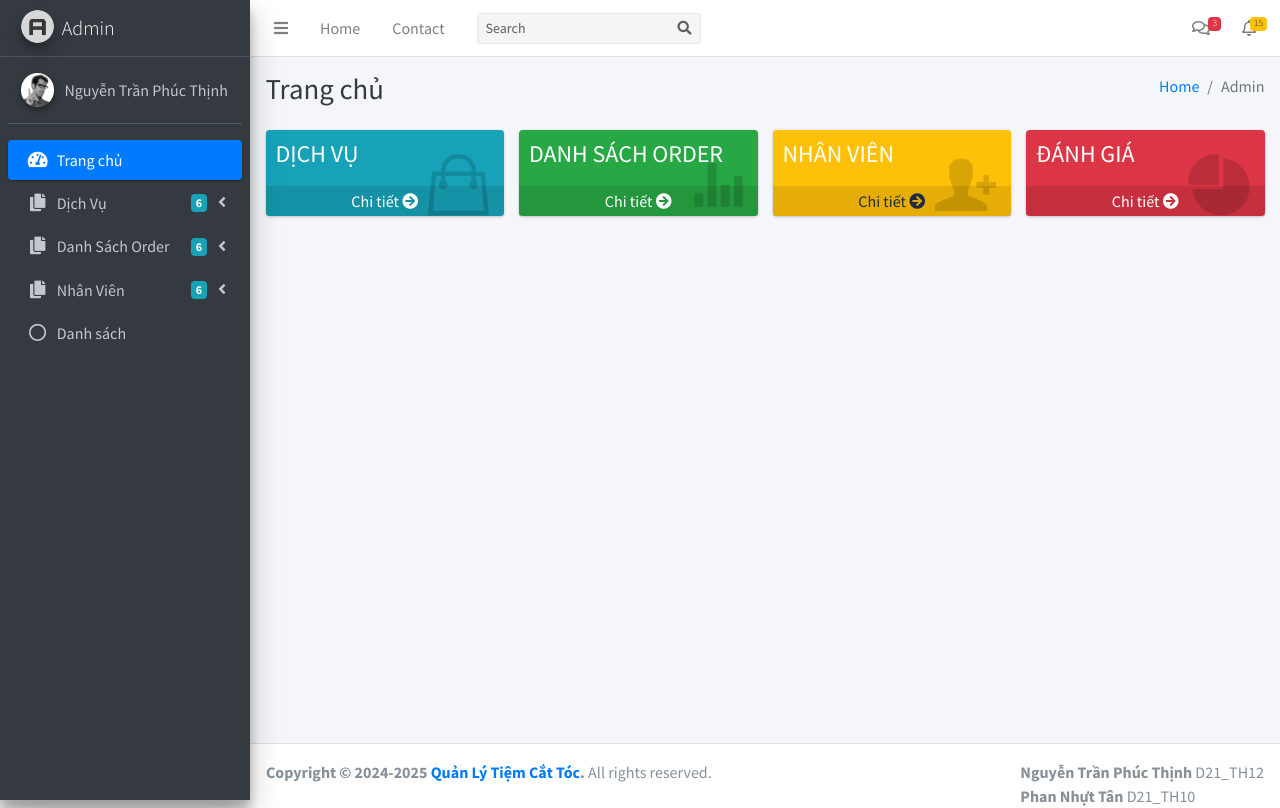
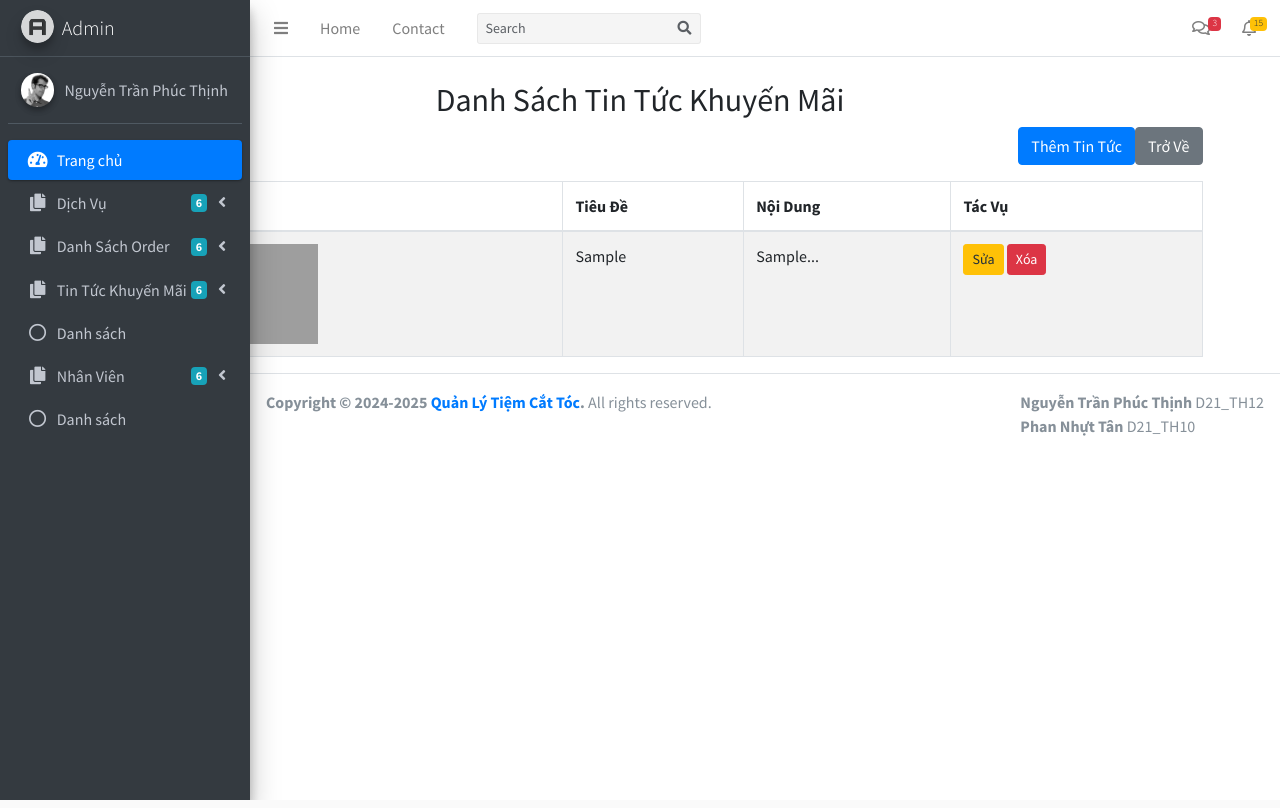
Before and after one commit to Nhut-Tan/bookingHairSalon, a PHP site: page /View/admin/index.php?controller=danhsachtintuc in a window 1280 px wide. Run offline with PHP 8.4, Linux system fonts and the light colour scheme; tables that the repository leaves empty or names only in its code hold one stand-in row (values such as "Sample post"); some libraries are stand-ins or nearby versions; grey boxes are pictures that could not be loaded.

Commit message:
thêm Xóa Sửa Tin Tức Khuyến Mãi Load Tin Tức Lên Trang Chủ!!!

```diff
--- /dev/null
+++ b/Controller/tintucController.php
@@ -0,0 +1,98 @@
+<?php
+require_once '../../Model/Tintuckhuyenmai.php';
+class TintucController {
+
+    // Hiển thị form thêm tin tức
+    public static function hienThiFormThemTinTuc() {
+        include '../../View/admin/pages/formthemtintuc.php'; // Hiển thị form thêm tin tức
+    }
+
+    // Hiển thị danh sách tin tức
+    public static function hienThiDanhSachTinTuc() {
+        $tintucs = Tintuckhuyenmai::layDanhSachTinTuc(); // Lấy danh sách tin tức từ Model
+        include '../../View/admin/pages/danhsachtintuc.php'; // Gọi trang danh sách tin tức
+    }
+
+    // Thêm tin tức
+    public static function themTintuc() {
+        if ($_SERVER['REQUEST_METHOD'] === 'POST') {
+            // Lấy dữ liệu từ form
+            $data = [
+                'tieude' => $_POST['tieude'] ?? '',
+                'noidung' => $_POST['noidung'] ?? '',
+            ];
+            $file = $_FILES['hinhanh'] ?? null;
+
+            // Gọi phương thức thêm tin tức
+            $result = Tintuckhuyenmai::taoTinTuc($data, $file);
+
+            if ($result) {
+                // Nếu thêm thành công, chuyển hướng về danh sách tin tức
+                header("Location: index.php?controller=danhsachtintuc");
+                exit; // Đảm bảo không thực thi thêm mã nào sau khi chuyển hướng
+            } else {
+                // Hiển thị thông báo lỗi nếu thêm thất bại
+                echo "<p class='text-danger text-center'>Có lỗi xảy ra khi thêm tin tức.</p>";
+            }
+        }
+    }
+
+
+    // Xóa tin tức
+    public static function xoaTinTuc() {
+        if (isset($_GET['matintuc'])) {
+            $matintuc = $_GET['matintuc'];
+            $result = Tintuckhuyenmai::xoaTinTuc($matintuc); // Gọi hàm xóa từ Model
+
+            if ($result) {
+                header("Location: index.php?controller=danhsachtintuc");
+                exit; // Đảm bảo dừng lại sau khi chuyển hướng
+            } else {
+                echo "<p class='text-danger text-center'>Có lỗi xảy ra khi xóa tin tức.</p>";
+            }
+        } else {
+            echo "<p class='text-danger text-center'>Mã tin tức không hợp lệ.</p>";
+        }
+    }
+
+
+    // Hiển thị form sửa tin tức
+    public static function hienThiFormSuaTinTuc() {
+        if (isset($_GET['matintuc'])) {
+            $matintuc = $_GET['matintuc'];
+            $tintuc = Tintuckhuyenmai::layTinTucTheoID($matintuc); // Lấy thông tin tin tức cần sửa
+            include '../../View/admin/pages/formsuatintuc.php'; // Hiển thị form sửa tin tức
+        } else {
+            echo "<p class='text-danger'>Mã tin tức không hợp lệ.</p>";
+        }
+    }
+
+    // Sửa tin tức
+    public static function suaTinTuc() {
+        if (isset($_GET['matintuc'])) {
+            $matintuc = $_GET['matintuc']; // Lấy mã tin tức từ URL
+            $data = [
+                'tieude' => $_POST['tieude'] ?? '',
+                'noidung' => $_POST['noidung'] ?? '',
+            ];
+            $file = $_FILES['hinhanh'] ?? null; // Lấy file hình ảnh từ form nếu có
+
+            // Gọi phương thức sửa tin tức từ Model
+            $result = Tintuckhuyenmai::capNhatTinTuc($matintuc, $data, $file);
+
+            if ($result) {
+                // Nếu thành công, chuyển hướng đến danh sách tin tức
+                header("Location: index.php?controller=danhsachtintuc");
+                exit;
+            } else {
+                // Hiển thị thông báo lỗi nếu thất bại
+                echo "<p class='text-danger text-center'>Có lỗi xảy ra khi sửa tin tức.</p>";
+            }
+        } else {
+            // Hiển thị thông báo nếu mã tin tức không hợp lệ
+            echo "<p class='text-danger text-center'>Mã tin tức không hợp lệ.</p>";
+        }
+    }
+
+}
+?>
--- a/Model/tintuckhuyenmai.php
+++ b/Model/tintuckhuyenmai.php
@@ -29,40 +29,154 @@
         return $result->fetch_assoc(); // Trả về tin tức với mã matintuc
     }
 
-    // Thêm một tin tức khuyến mãi mới
-    public static function taoTinTuc($data) {
+    public static function taoTinTuc($data, $file) {
+        $db = new Database();
+        $db->connect();
+
+        try {
+            // Xử lý upload hình ảnh
+            $hinh = '';
+            if ($file && $file['error'] === UPLOAD_ERR_OK) {
+                $targetDir = "../../public/user/hinhkm/"; // Đường dẫn thư mục lưu ảnh
+                $hinh = basename($file['name']);
+                $targetFilePath = $targetDir . $hinh;
+
+                // Di chuyển file từ tmp vào thư mục đích
+                if (!move_uploaded_file($file['tmp_name'], $targetFilePath)) {
+                    throw new Exception("Không thể upload hình ảnh.");
+                }
+            }
+
+            // Thêm tin tức vào cơ sở dữ liệu
+            $stmt = $db->conn->prepare("INSERT INTO tintuckhuyenmai (tieude, noidung, hinhanh) VALUES (?, ?, ?)");
+            $stmt->bind_param("sss", $data['tieude'], $data['noidung'], $hinh);
+            $stmt->execute();
+
+            if ($stmt->affected_rows > 0) {
+                $result = true; // Thành công
+            } else {
+                $result = false; // Thất bại
+            }
+
+            $stmt->close();
+        } catch (Exception $e) {
+            $result = false;
+            error_log("Lỗi khi thêm tin tức: " . $e->getMessage());
+        }
+
+        $db->closeDatabase();
+        return $result;
+    }
+
+    public static function  capNhatTinTuc($matintuc, $data, $file) {
         $db = new Database();
         $db->connect(); // Kết nối đến cơ sở dữ liệu
 
-        $stmt = $db->conn->prepare("INSERT INTO tintuckhuyenmai (tieude, noidung, hinhanh) VALUES (?, ?, ?)");
-        $stmt->bind_param("sss", $data['tieude'], $data['noidung'], $data['hinhanh']); // "sss" cho kiểu string
-        $stmt->execute();
+        try {
+            // Lấy thông tin hiện tại của tin tức để kiểm tra ảnh cũ nếu có
+            $stmt = $db->conn->prepare("SELECT hinhanh FROM tintuckhuyenmai WHERE matintuc = ?");
+            $stmt->bind_param("i", $matintuc);
+            $stmt->execute();
+            $result = $stmt->get_result();
+            $tintuc = $result->fetch_assoc();
+
+            if ($tintuc) {
+                // Xử lý hình ảnh mới (nếu có)
+                $hinhanh = $tintuc['hinhanh']; // Giữ lại tên ảnh cũ nếu không upload ảnh mới
+                if ($file && $file['error'] === UPLOAD_ERR_OK) {
+                    // Nếu có ảnh mới, thay thế ảnh cũ
+                    $targetDir = "../../public/user/hinhkm/"; // Đường dẫn thư mục lưu ảnh
+                    $hinhanh = basename($file['name']);
+                    $targetFilePath = $targetDir . $hinhanh;
+
+                    // Di chuyển file từ tmp vào thư mục đích
+                    if (move_uploaded_file($file['tmp_name'], $targetFilePath)) {
+                        // Xóa ảnh cũ nếu có
+                        if ($tintuc['hinhanh']) {
+                            $oldFilePath = $targetDir . $tintuc['hinhanh'];
+                            if (file_exists($oldFilePath)) {
+                                unlink($oldFilePath);  // Xóa file ảnh cũ
+                            }
+                        }
+                    } else {
+                        throw new Exception("Không thể upload hình ảnh.");
+                    }
+                }
+
+                // Cập nhật thông tin tin tức
+                $stmt = $db->conn->prepare("UPDATE tintuckhuyenmai SET tieude = ?, noidung = ?, hinhanh = ? WHERE matintuc = ?");
+                $stmt->bind_param("sssi", $data['tieude'], $data['noidung'], $hinhanh, $matintuc);
+                $stmt->execute();
+
+                if ($stmt->affected_rows > 0) {
+                    $result = true; // Thành công
+                } else {
+                    $result = false; // Thất bại hoặc không có thay đổi
+                }
+
+                $stmt->close();
+            } else {
+                $result = false; // Tin tức không tồn tại
+            }
+        } catch (Exception $e) {
+            $result = false;
+            error_log("Lỗi khi sửa tin tức: " . $e->getMessage());
+        }
 
         $db->closeDatabase(); // Đóng kết nối cơ sở dữ liệu
+        return $result;
     }
 
-    // Cập nhật tin tức khuyến mãi
-    public static function capNhatTinTuc($matintuc, $data) {
-        $db = new Database();
-        $db->connect(); // Kết nối đến cơ sở dữ liệu
 
-        $stmt = $db->conn->prepare("UPDATE tintuckhuyenmai SET tieude = ?, noidung = ?, hinhanh = ? WHERE matintuc = ?");
-        $stmt->bind_param("sssi", $data['tieude'], $data['noidung'], $data['hinhanh'], $matintuc); // "sssi" cho 3 string và 1 int
-        $stmt->execute();
-
-        $db->closeDatabase(); // Đóng kết nối cơ sở dữ liệu
-    }
 
     // Xóa tin tức khuyến mãi
     public static function xoaTinTuc($matintuc) {
         $db = new Database();
         $db->connect(); // Kết nối đến cơ sở dữ liệu
 
-        $stmt = $db->conn->prepare("DELETE FROM tintuckhuyenmai WHERE matintuc = ?");
-        $stmt->bind_param("i", $matintuc); // "i" cho kiểu INT
-        $stmt->execute();
+        try {
+            // Lấy thông tin tin tức để lấy tên ảnh (nếu có) trước khi xóa
+            $stmt = $db->conn->prepare("SELECT hinhanh FROM tintuckhuyenmai WHERE matintuc = ?");
+            $stmt->bind_param("i", $matintuc); // "i" cho kiểu INT
+            $stmt->execute();
+            $result = $stmt->get_result();
+            $tintuc = $result->fetch_assoc();
+
+            if ($tintuc) {
+                // Kiểm tra và xóa ảnh nếu có
+                $hinhanh = $tintuc['hinhanh'];
+                if ($hinhanh) {
+                    $targetDir = "../../public/user/hinhkm/";
+                    $targetFilePath = $targetDir . $hinhanh;
+
+                    if (file_exists($targetFilePath)) {
+                        unlink($targetFilePath); // Xóa file ảnh
+                    }
+                }
+
+                // Thực thi câu lệnh xóa tin tức
+                $stmt = $db->conn->prepare("DELETE FROM tintuckhuyenmai WHERE matintuc = ?");
+                $stmt->bind_param("i", $matintuc); // "i" cho kiểu INT
+                $stmt->execute();
+
+                if ($stmt->affected_rows > 0) {
+                    $result = true; // Thành công
+                } else {
+                    $result = false; // Thất bại
+                }
+
+                $stmt->close();
+            } else {
+                $result = false; // Tin tức không tồn tại
+            }
+        } catch (Exception $e) {
+            $result = false;
+            error_log("Lỗi khi xóa tin tức: " . $e->getMessage());
+        }
 
         $db->closeDatabase(); // Đóng kết nối cơ sở dữ liệu
+        return $result;
     }
+
 }
 ?>
--- a/View/admin/layouts/header.php
+++ b/View/admin/layouts/header.php
@@ -245,6 +245,43 @@
                             <a href="#" class="nav-link">
                                 <i class="nav-icon fas fa-copy"></i>
                                 <p>
+                                    Tin Tức Khuyến Mãi
+                                    <i class="fas fa-angle-left right"></i>
+                                    <span class="badge badge-info right">6</span>
+                                </p>
+                            </a>
+                             <li class="nav-item">
+                                <a href="index.php?controller=danhsachtintuc" class="nav-link">
+                                    <i class="far fa-circle nav-icon"></i>
+                                        <p>Danh sách</p>
+                                         </a>
+                                </li>
+
+                            <ul class="nav nav-treeview">
+                                <li class="nav-item">
+                                    <a href="#" class="nav-link">
+                                        <i class="far fa-circle nav-icon"></i>
+                                        <p>Thêm</p>
+                                    </a>
+                                </li>
+                                <li class="nav-item">
+                                    <a href="#" class="nav-link">
+                                        <i class="far fa-circle nav-icon"></i>
+                                        <p>Xóa </p>
+                                    </a>
+                                </li>
+                                <li class="nav-item">
+                                    <a href="#" class="nav-link">
+                                        <i class="far fa-circle nav-icon"></i>
+                                        <p>Sửa</p>
+                                    </a>
+                                </li>
+                            </ul>
+                        </li>
+                        <li class="nav-item has-treeview">
+                            <a href="#" class="nav-link">
+                                <i class="nav-icon fas fa-copy"></i>
+                                <p>
                                     Nhân Viên
                                     <i class="fas fa-angle-left right"></i>
                                     <span class="badge badge-info right">6</span>
@@ -279,6 +316,7 @@
                             </ul>
                         </li>
 
+
                     </ul>
                 </nav>
                 <!-- /.sidebar-menu -->
--- /dev/null
+++ b/View/admin/pages/danhsachtintuc.php
@@ -0,0 +1,44 @@
+<div class="container mt-4">
+    <h2 class="text-center">Danh Sách Tin Tức Khuyến Mãi</h2>
+
+    <div class="d-flex justify-content-end mb-3">
+        <a href="index.php?controller=themTintuc" class="btn btn-primary">Thêm Tin Tức</a>
+        <a href="index.php" class="btn btn-secondary">Trở Về</a>
+    </div>
+
+    <?php if (!empty($tintucs)): ?>
+        <table class="table table-bordered table-striped">
+            <thead>
+                <tr>
+                    <th>#</th>
+                    <th>Hình Ảnh</th>
+                    <th>Tiêu Đề</th>
+                    <th>Nội Dung</th>
+                    <th>Tác Vụ</th>
+                </tr>
+            </thead>
+            <tbody>
+                <?php foreach ($tintucs as $index => $tin): ?>
+                    <tr>
+                        <td><?= $index + 1 ?></td>
+                        <td>
+                            <img src="../../public/user/hinhkm/<?= $tin['hinhanh'] ?>" alt="<?= $tin['tieude'] ?>"
+                                 class="img-fluid" style="height: 100px; width: 150px; object-fit: cover;">
+                        </td>
+                        <td><?= htmlspecialchars($tin['tieude']) ?></td>
+                        <td><?= htmlspecialchars(mb_substr($tin['noidung'], 0, 50)) ?>...</td>
+                        <td>
+                            <a href="index.php?controller=suaTintuc&matintuc=<?= $tin['matintuc'] ?>"
+                               class="btn btn-warning btn-sm">Sửa</a>
+                            <a href="index.php?controller=xoaTintuc&matintuc=<?= $tin['matintuc'] ?>"
+                               class="btn btn-danger btn-sm"
+                               onclick="return confirm('Bạn có chắc chắn muốn xóa tin tức này?')">Xóa</a>
+                        </td>
+                    </tr>
+                <?php endforeach; ?>
+            </tbody>
+        </table>
+    <?php else: ?>
+        <p class="text-center text-muted">Hiện chưa có tin tức khuyến mãi nào.</p>
+    <?php endif; ?>
+</div>
```
Also changed, not shown: View/admin/index.php (+27 -0 lines), View/admin/pages/formsuatintuc.php (added, +38 -0 lines), View/admin/pages/formthemtintuc.php (added, +29 -0 lines).
